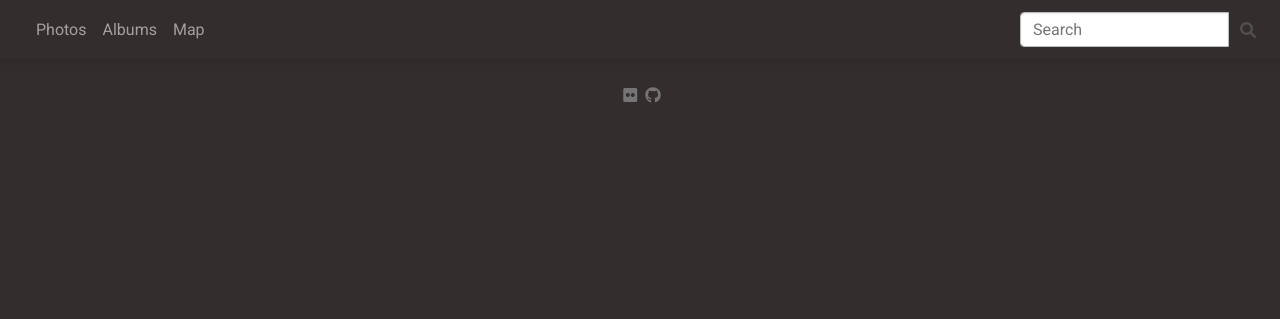
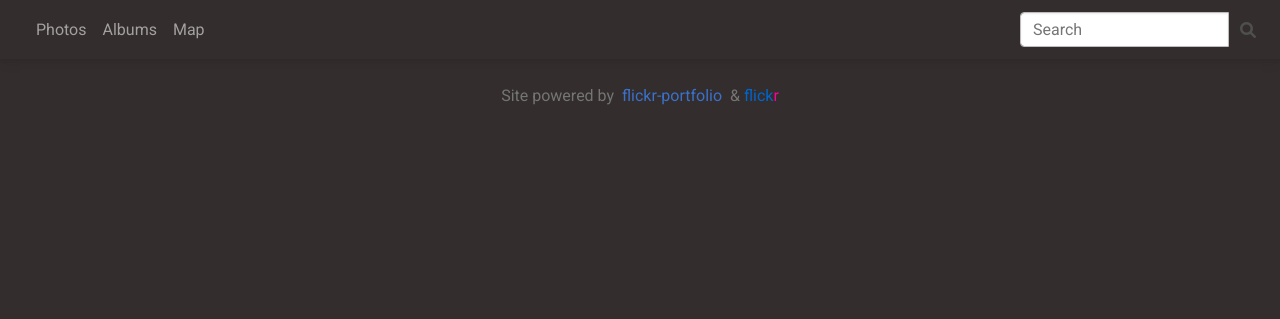
Before and after one commit to mcarruth/flickr-portfolio, a Flask app: page / in a window 1280 px wide. Shown: the top 319 px of the page. Run offline with Flask 3, Linux system fonts and the light colour scheme; data that the repository does not hold is empty; parts of the project's set-up code (start-up, migrations or seed data) failed here and were passed over; some libraries are stand-ins or nearby versions.

Commit message:
Footer tweak

```diff
--- a/templates/base.html
+++ b/templates/base.html
@@ -86,10 +86,9 @@
     <footer class="text-center text-lg-start bg-body-tertiary text-muted">
         <!-- Copyright -->
         <div class="text-center p-4">
-            {{config['COPYRIGHT_TEXT']}}
-            &nbsp;<a class="text-reset" href="https://flickr.com"><i class="fab fa-flickr"></i></a>
-            &nbsp;<a class="text-reset" href="https://github.com/mcarruth/flickr-portfolio"><i
-                    class="fab fa-github"></i></a>
+            Site powered by
+            &nbsp;<a href="https://github.com/mcarruth/flickr-portfolio">flickr-portfolio</a>
+            &nbsp;&amp;&nbsp;<a href="http://flickr.com"><span style="color: rgb(0, 102, 204);">flick</span><span style="color: rgb(255, 0, 153);">r</span></a>
         </div>
         <!-- Copyright -->
         {% block footer_content %}{% endblock %}
```
